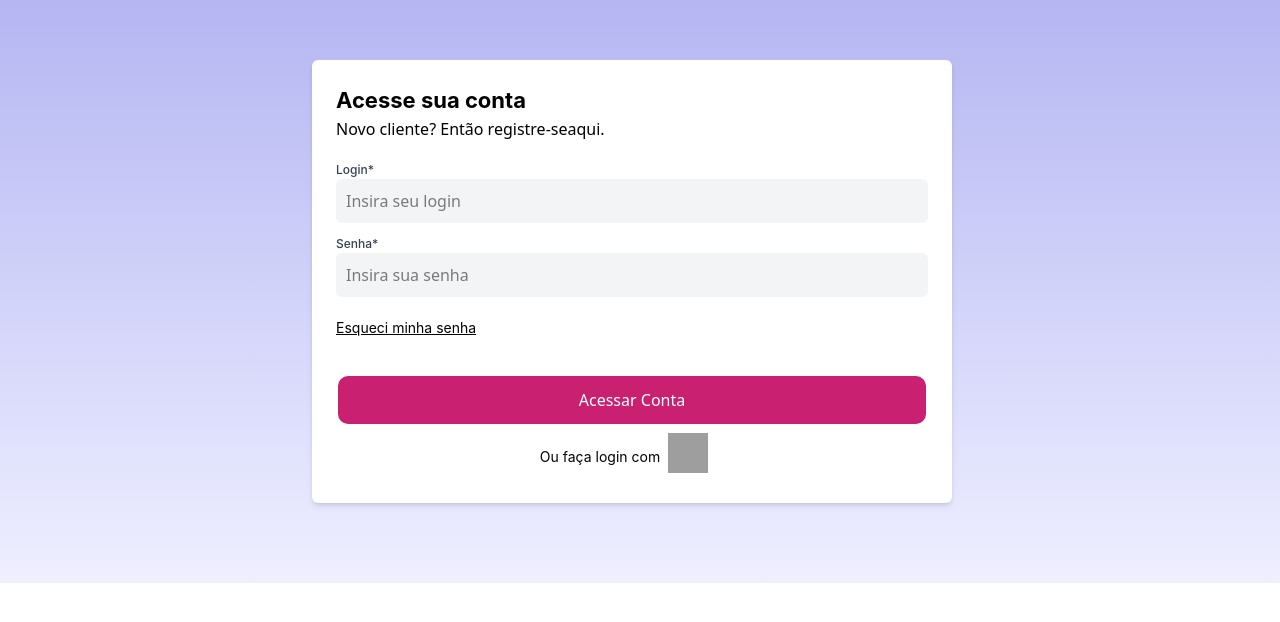
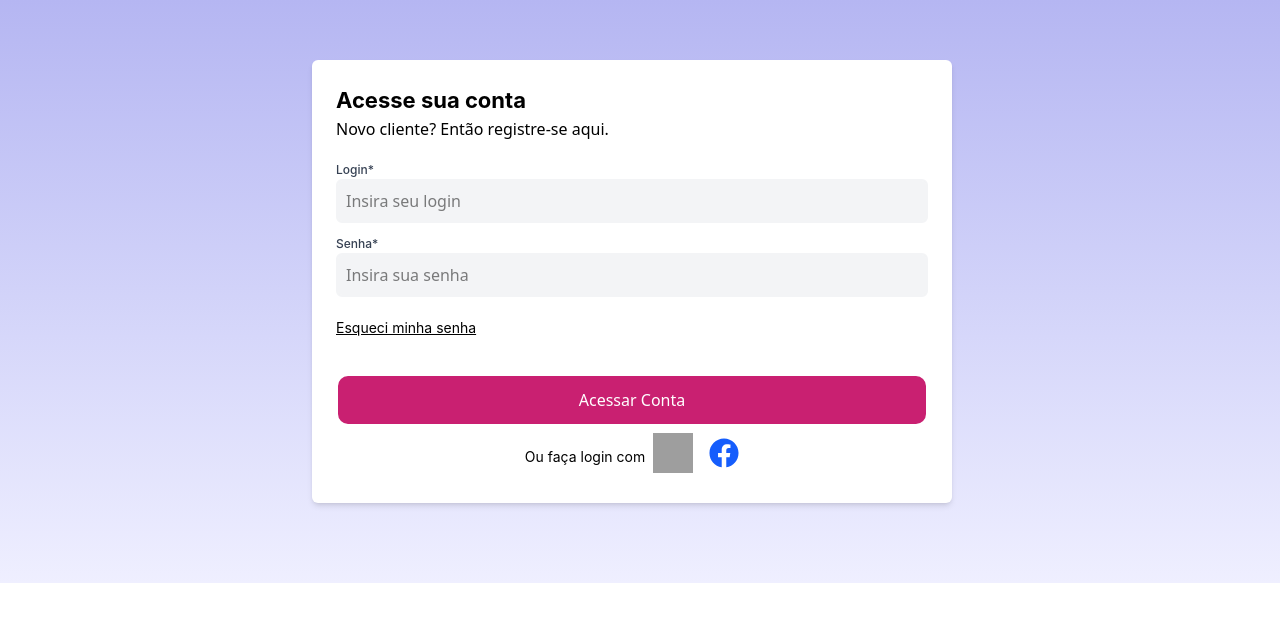
Before and after one commit to lucasfporto1/Drip-Store-GT02, a React (Vite) app: page / in a window 1280 px wide. Shown: the top 622 px of the page. Built offline with nearby package versions, Linux system fonts and the light colour scheme; grey boxes are pictures that could not be loaded.

Commit message:
Login_base

```diff
--- a/src/pages/Login.jsx
+++ b/src/pages/Login.jsx
@@ -1,40 +1,48 @@
 import React from "react";
+import { FaFacebook } from "react-icons/fa";
 
-export default function Login() {
-  // Componente de Cabeçalho
-  const Header = () => (
+const CadastroPage = () => {
+  return (
+    <section>
+      <div className="flex flex-col justify-center items-center w-full gap-4 pt-15 pb-20 bg-gradient-to-b from-[#B5B6F2] to-[#EFEFFF] md:flex-row">
+        {/* Texto acima do formulário */}
+        <div className="bg-white rounded-md shadow-md p-6 w-[80%] md:w-3/5 xl:w-2/4">
           <div className="flex flex-col items-center mb-5 lg:items-start">
-      <h1 className="font-bold text-[22px] font-[Inter]">Acesse sua conta</h1>
+            <h1 className="font-bold text-[22px] font-[Inter]">
+              Acesse sua conta
+            </h1>
             <div className="flex flex-row gap-1 text-warp">
               <h3>
-          Novo cliente? Então registre-se
-          <a className="hover:underline">aqui.</a>
+                Novo cliente? Então registre-se{" "}
+                <a className="hover:underline" href="#">
+                  aqui.
+                </a>
               </h3>
             </div>
           </div>
-  );
 
-  // Componente de Formulário
-  const LoginForm = () => (
-    <form action="">
+          {/* Formulário */}
+          <form>
+            {/* Login */}
             <div className="flex flex-col">
               <label
-          htmlFor="name"
+                htmlFor="nome"
                 className="font-[Inter] text-[12px] text-gray-700 font-medium"
               >
                 Login*
               </label>
               <input
-          type="nome"
+                type="text"
                 id="nome"
                 placeholder="Insira seu login"
                 className="border-2 border-gray-100 bg-gray-100 rounded-md p-2 focus:outline-none mb-3"
               />
             </div>
 
+            {/* Senha */}
             <div className="flex flex-col">
               <label
-          htmlFor="senha"
+                htmlFor="password"
                 className="font-[Inter] text-[12px] text-gray-700 font-medium"
               >
                 Senha*
@@ -48,29 +56,30 @@ export default function Login() {
             </div>
 
             <div className="flex flex-col items-start">
-        <a className="font-[Inter] text-[14px] mb-3 mt-5 underline" href="">
+              <a
+                className="font-[Inter] text-[14px] mb-3 mt-5 underline"
+                href="#"
+              >
                 Esqueci minha senha
               </a>
             </div>
 
             <button
-        className="flex text-white text-[16px] border-2 bg-[#C92071] rounded-xl w-[100%] justify-center hover:bg-[#991956] p-3 mt-[1.5rem] cursor-pointer"
+              className="flex text-white text-[16px] border-2 bg-[#C92071] rounded-xl w-full justify-center hover:bg-[#991956] p-3 mt-6 cursor-pointer"
               type="submit"
             >
               Acessar Conta
             </button>
           </form>
-  );
 
-  // Componente de Login Social
-  const SocialLogin = () => (
-    <div className="flex flex-col items-center md:flex-row md: justify-center">
+          <div className="flex flex-col items-center md:flex-row md:justify-center">
             <div className="flex flex-col items-start">
               <p className="font-[Inter] text-[14px] mb-3 mt-5 mr-2">
                 Ou faça login com
               </p>
             </div>
             <div className="flex flex-row items-center space-x-4">
+              {/* Ícone do Gmail */}
               <a href="API GMAIL">
                 <img
                   src="https://static.vecteezy.com/system/resources/previews/016/716/465/non_2x/gmail-icon-free-png.png"
@@ -78,38 +87,26 @@ export default function Login() {
                   className="h-10 w-10"
                 />
               </a>
-        <i className="text-blue-600 fa-brands fa-facebook text-3xl"></i>
+
+              {/* Ícone do Facebook */}
+              <FaFacebook className="text-blue-600 text-3xl" />
             </div>
           </div>
-  );
+        </div>
 
-  // Componente de Imagem (comentado no original)
-  const SideImage = () => (
+        {/* Imagem opcional */}
         <div>
           {/*
           <img
-        src="https://andaraki.fbitsstatic.net/img/p/tenis-adidas-feminino-grand-court-base-2-0-iq-7281-80079/321960.jpg?w=575&h=575&v=no-change&qs=ignore"
-        alt=""
+            src="https://andaraki.fbitsstatic.net/img/p/tenis-adidas-feminino-grand-court-base-2-0-iq-7281-80079/321960.jpg?w=575&amp;h=575&amp;v=no-change&amp;qs=ignore"
+            alt="Produto"
             className="w-[400px] h-[400px]"
           />
           */}
         </div>
-  );
-
-  // Render principal
-  return (
-    <section>
-      <div className="flex flex-col justify-center items-center w-full gap-4 pt-15 pb-20 bg-gradient-to-b from-[#B5B6F2] to-[#EFEFFF] md:flex-row">
-        {/* texto acima formulário */}
-        <div className="bg-white rounded-md shadow-md p-6 w-[80%] md:w-3/5 xl:w-2/4">
-          <Header />
-          <LoginForm />
-          <SocialLogin />
-        </div>
-
-        {/* imagem lateral */}
-        <SideImage />
       </div>
     </section>
   );
-}
+};
+
+export default CadastroPage;
```
Lines whose indentation alone changed are shown as unchanged.
